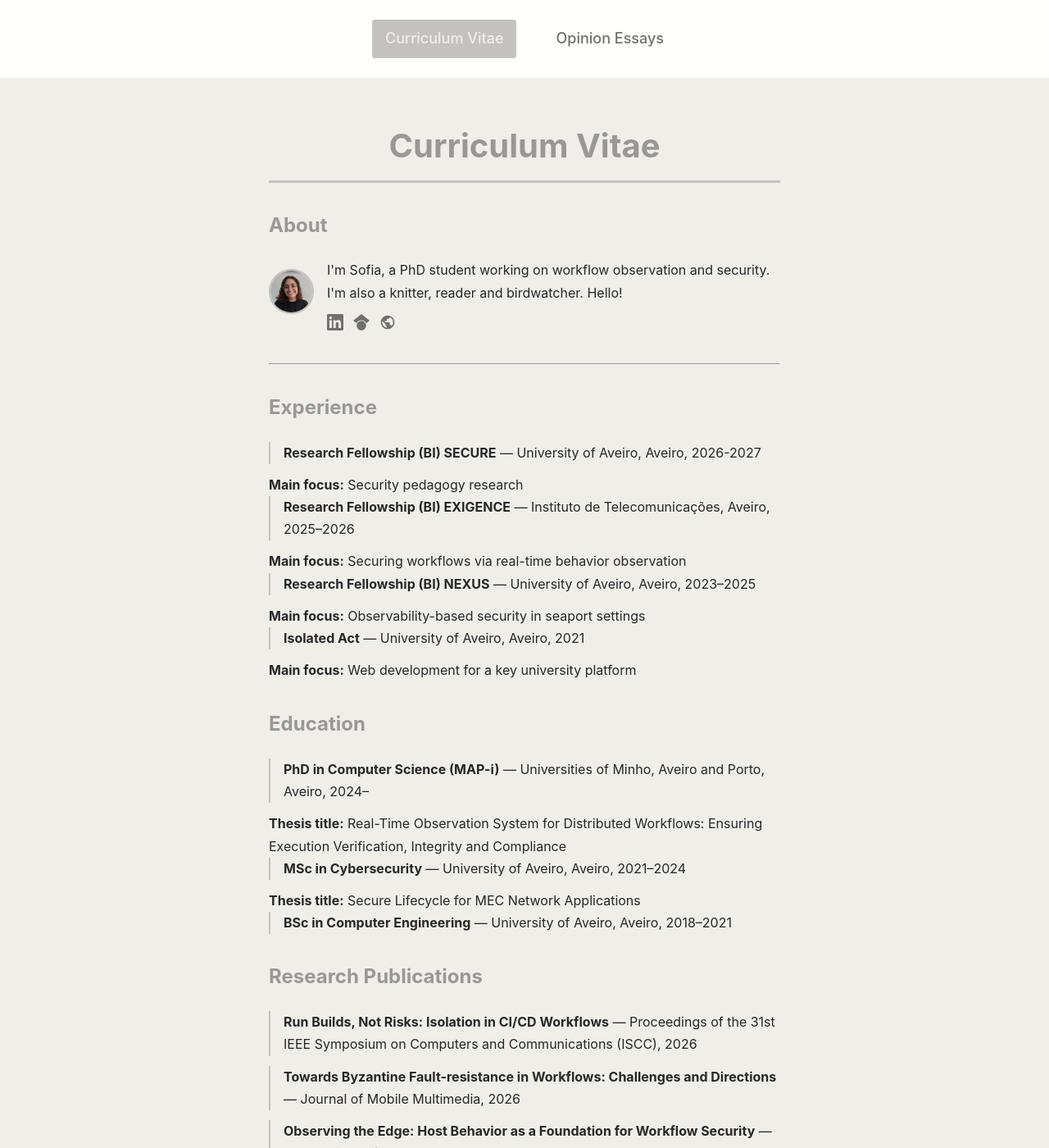
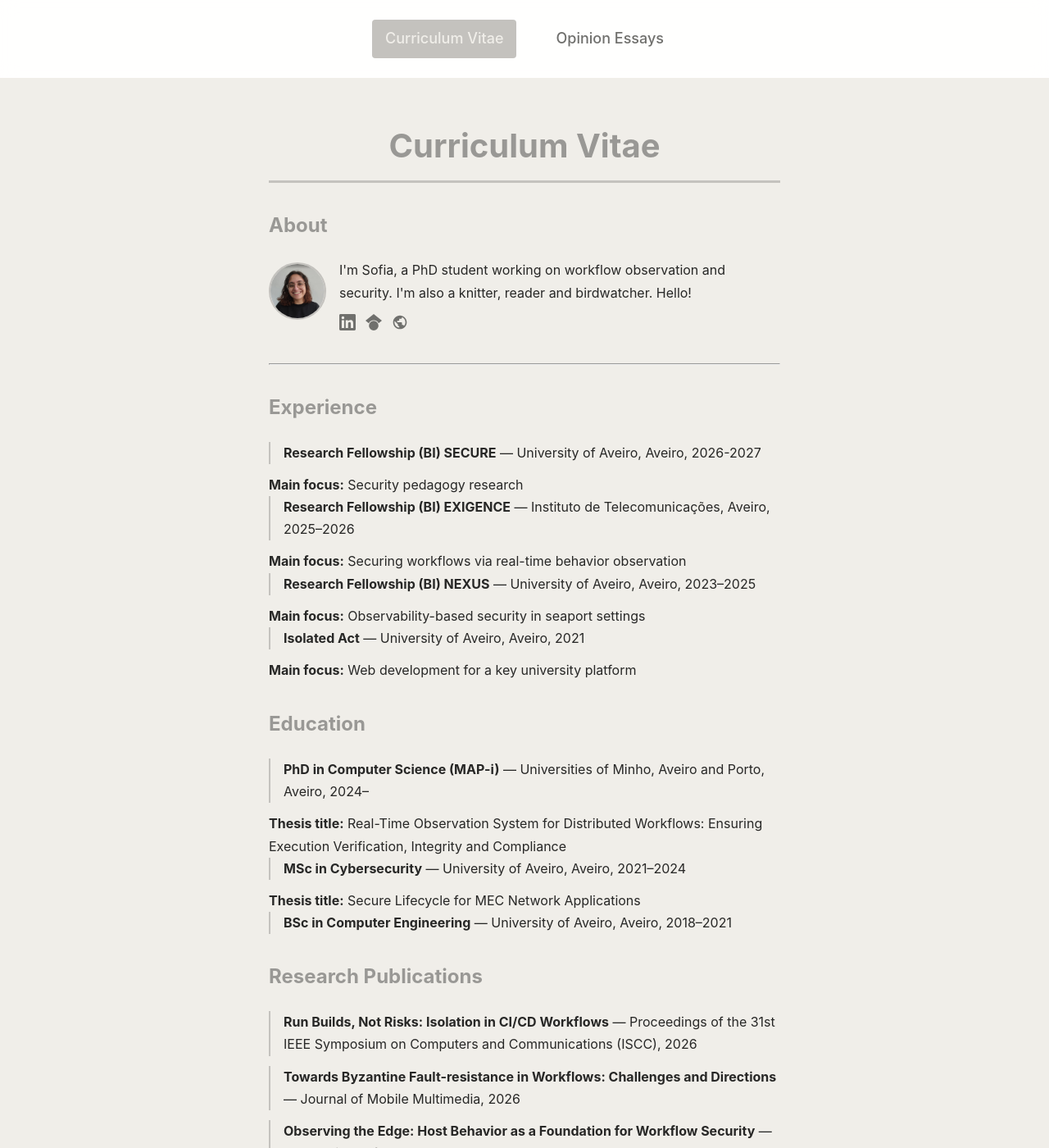
Before and after one commit to SirCocas/sircocas.github.io, a Jekyll site: the page built from index.md, in a window 1280 px wide and 1400 px high. Shown: the whole window at 82% size. Built offline with Jekyll 4.4.1, drawn with Linux system fonts in a browser that asks for light colours; our own code applies the rules of GitHub Pages for plain Markdown files.

Commit message:
silliness

```diff
--- a/assets/css/style.scss
+++ b/assets/css/style.scss
@@ -114,8 +114,8 @@ a:hover {
 }
 
 .about-photo img {
-  width: 55px;
-  height: 55px;
+  width: 70px;
+  height: 70px;
   object-fit: cover;
   border-radius: 50%;
   flex-shrink: 0;
```
